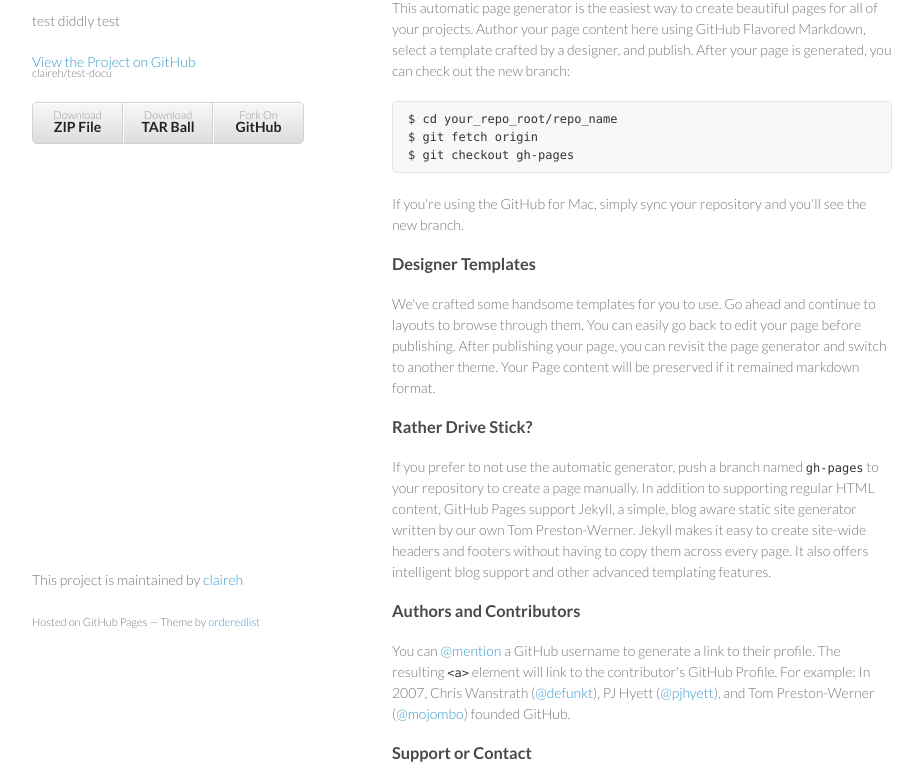
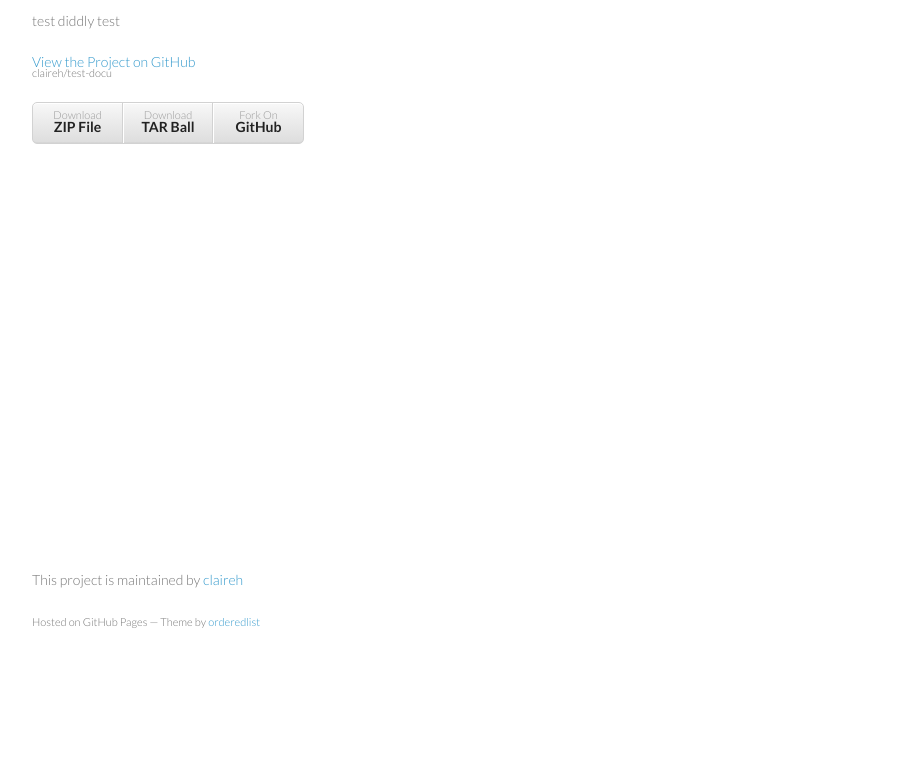
Before and after one commit to claireh/test-docu, a plain HTML site: page index.html in a window 1280 px wide. Shown: the part 99-878 px from the top of the page, without its empty margins (178-1101 px from the left). After the commit the page ends 800 px from the top, so only its background shows below. Drawn offline with Linux system fonts and the light colour scheme.

Commit message:
Update index.html

```diff
--- a/index.html
+++ b/index.html
@@ -24,34 +24,7 @@
           <li><a href="https://github.com/claireh/test-docu">Fork On <strong>GitHub</strong></a></li>
         </ul>
       </header>
-      <section>
-        <h3>Welcome to GitHub Pages.</h3>
 
-<p>This automatic page generator is the easiest way to create beautiful pages for all of your projects. Author your page content here using GitHub Flavored Markdown, select a template crafted by a designer, and publish. After your page is generated, you can check out the new branch:</p>
-
-<pre><code>$ cd your_repo_root/repo_name
-$ git fetch origin
-$ git checkout gh-pages
-</code></pre>
-
-<p>If you're using the GitHub for Mac, simply sync your repository and you'll see the new branch.</p>
-
-<h3>Designer Templates</h3>
-
-<p>We've crafted some handsome templates for you to use. Go ahead and continue to layouts to browse through them. You can easily go back to edit your page before publishing. After publishing your page, you can revisit the page generator and switch to another theme. Your Page content will be preserved if it remained markdown format.</p>
-
-<h3>Rather Drive Stick?</h3>
-
-<p>If you prefer to not use the automatic generator, push a branch named <code>gh-pages</code> to your repository to create a page manually. In addition to supporting regular HTML content, GitHub Pages support Jekyll, a simple, blog aware static site generator written by our own Tom Preston-Werner. Jekyll makes it easy to create site-wide headers and footers without having to copy them across every page. It also offers intelligent blog support and other advanced templating features.</p>
-
-<h3>Authors and Contributors</h3>
-
-<p>You can <a href="https://github.com/blog/821" class="user-mention">@mention</a> a GitHub username to generate a link to their profile. The resulting <code>&lt;a&gt;</code> element will link to the contributor's GitHub Profile. For example: In 2007, Chris Wanstrath (<a href="https://github.com/defunkt" class="user-mention">@defunkt</a>), PJ Hyett (<a href="https://github.com/pjhyett" class="user-mention">@pjhyett</a>), and Tom Preston-Werner (<a href="https://github.com/mojombo" class="user-mention">@mojombo</a>) founded GitHub.</p>
-
-<h3>Support or Contact</h3>
-
-<p>Having trouble with Pages? Check out the documentation at <a href="http://help.github.com/pages">http://help.github.com/pages</a> or contact support@github.com and we’ll help you sort it out.</p>
-      </section>
       <footer>
         <p>This project is maintained by <a href="https://github.com/claireh">claireh</a></p>
         <p><small>Hosted on GitHub Pages &mdash; Theme by <a href="https://github.com/orderedlist">orderedlist</a></small></p>
```
